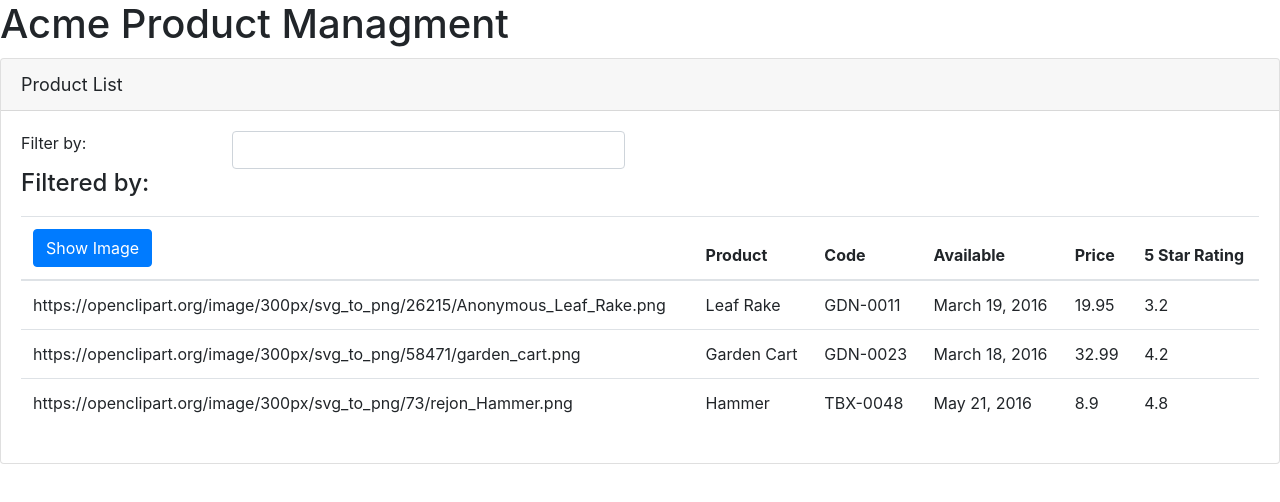
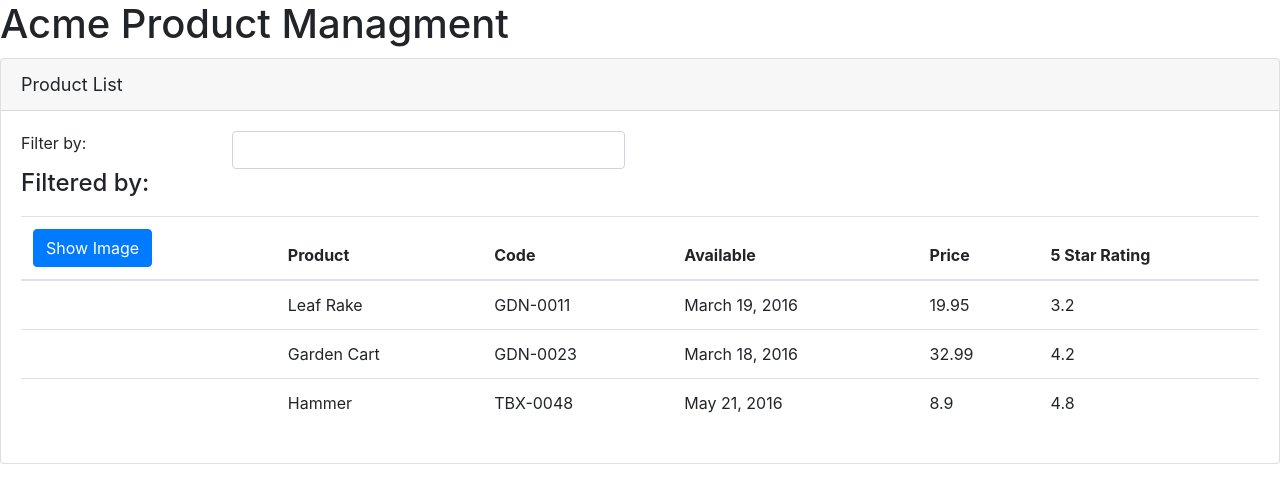
Before and after one commit to Viksaa/apm, an Angular app: page / in a window 1280 px wide. Shown: the top 502 px of the page. Built offline with nearby package versions, Linux system fonts and the light colour scheme.

Commit message:
Added button ShowImage functionality

```diff
--- a/src/app/products/product-list.component.html
+++ b/src/app/products/product-list.component.html
@@ -19,7 +19,9 @@
                     *ngIf='products && products.length'>
                 <thead>
                     <tr>
-                        <th><button class="btn btn-primary">Show Image</button></th>
+                        <th><button class="btn btn-primary" (click)='toggleImage()'>
+                            {{ showImage ? 'Hide' : 'Show' }} Image
+                        </button></th>
                         <th>Product</th>
                         <th>Code</th>
                         <th>Available</th>
@@ -29,7 +31,11 @@
                 </thead>
                 <tbody>
                     <tr *ngFor='let product of products'>
-                        <td>{{ product.imageUrl }}</td>
+                        <td> <img  *ngIf='showImage'
+                            [src]='product.imageUrl'
+                            [title]='product.productName'
+                            [style.width.px]='imageWidth'
+                            [style.margin.px]='imageMargin'> </td>
                         <td>{{ product.productName }}</td>
                         <td>{{ product.productCode }}</td>
                         <td>{{ product.releaseDate }}</td>
--- a/src/app/products/product-list.component.ts
+++ b/src/app/products/product-list.component.ts
@@ -7,6 +7,9 @@
 
 export class ProductListComponent {
     pageTitle: string = 'Product List';
+    imageWidth: number = 50;
+    imageMargin: number = 2;
+    showImage: boolean = false;
     products: any[] = [
         {
             "productId": 1,
@@ -39,4 +42,8 @@
             "imageUrl": "https://openclipart.org/image/300px/svg_to_png/73/rejon_Hammer.png"
           }
     ];
+
+    toggleImage(): void {
+        this.showImage = !this.showImage;
+    }
 }
```
